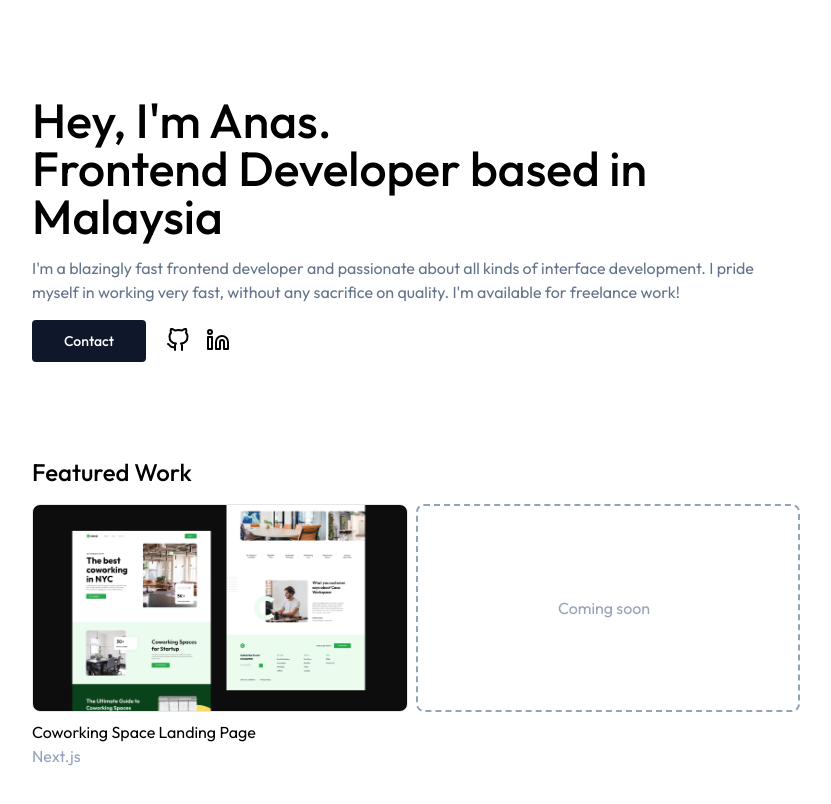
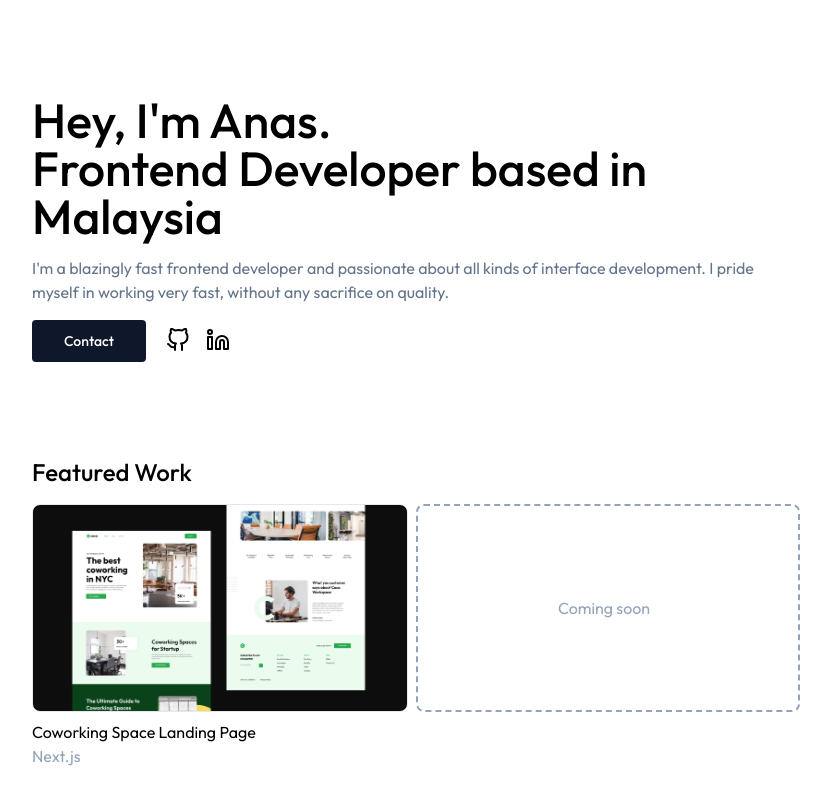
Before and after one commit to anas283/anas-blog, a Next.js app: page / in a window 1280 px wide. Shown: the top 804 px of the page, without its empty margins (224-1055 px from the left). Built offline with nearby package versions, Linux system fonts and the light colour scheme.

Commit message:
fix: typo

```diff
--- a/src/app/page.js
+++ b/src/app/page.js
@@ -15,7 +15,6 @@ export default function Home() {
           I'm a blazingly fast frontend developer and passionate
           about all kinds of interface development. I pride myself
           in working very fast, without any sacrifice on quality.
-          I'm available for freelance work!
         </h4>
         <div className="flex flex-row">
           <div className="mt-6">
```
